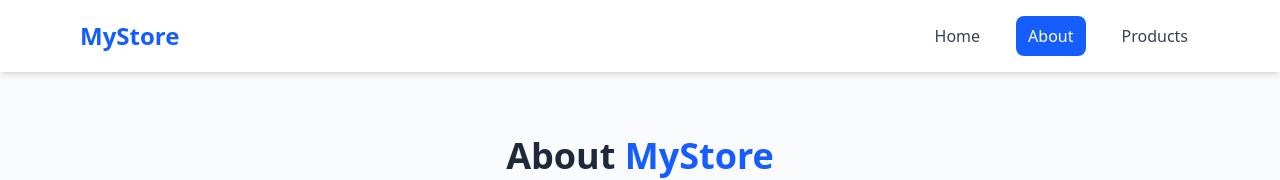
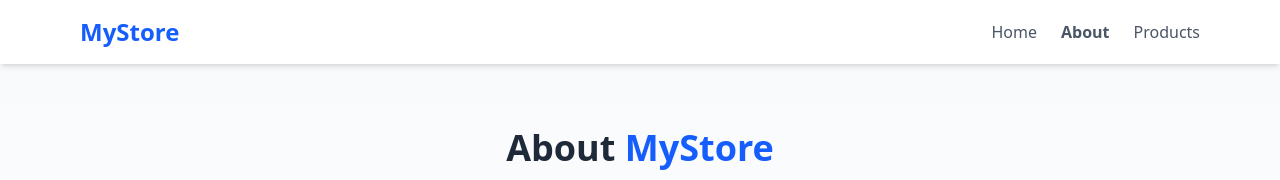
Before and after one commit to yo955/react-task, a React (Vite) app: page /about in a window 1280 px wide. Shown: the top 180 px of the page. Built offline with nearby package versions, Linux system fonts and the light colour scheme.

Commit message:
add filter by Category

```diff
--- a/src/components/common/Header.tsx
+++ b/src/components/common/Header.tsx
@@ -1,6 +1,11 @@
 import { Link, NavLink } from "react-router-dom";
 import MobileMenu from "./MobileMenu";
 
+const NavLinks = [
+  { name: "Home", path: "/" },
+  { name: "About", path: "/about" },
+  { name: "Products", path: "/products" },
+];
 const Header = () => {
   return (
     <header className="bg-white shadow-md sticky top-0 z-50">
@@ -15,39 +20,18 @@ const Header = () => {
 
         {/* Navigation */}
         <nav className="space-x-6 hidden md:flex">
+          {NavLinks.map((link) => (
             <NavLink
-            to="/"
+              key={link.name}
+              to={link.path}
               className={({ isActive }) =>
-              `px-3 py-2 rounded-lg font-medium transition-all duration-200 ${isActive
-                ? "bg-blue-600 text-white"
-                : "text-gray-700 hover:bg-blue-50 hover:text-blue-600"
+                `text-gray-600 hover:text-blue-600 transition-colors duration-200 ${isActive ? "font-semibold text-blue-600" : ""
                 }`
               }
             >
-            Home
+              {link.name}
             </NavLink>
-          <NavLink
-            to="/about"
-            className={({ isActive }) =>
-              `px-3 py-2 rounded-lg font-medium transition-all duration-200 ${isActive
-                ? "bg-blue-600 text-white"
-                : "text-gray-700 hover:bg-blue-50 hover:text-blue-600"
-              }`
-            }
-          >
-            About
-          </NavLink>
-          <NavLink
-            to="/products"
-            className={({ isActive }) =>
-              `px-3 py-2 rounded-lg font-medium transition-all duration-200 ${isActive
-                ? "bg-blue-600 text-white"
-                : "text-gray-700 hover:bg-blue-50 hover:text-blue-600"
-              }`
-            }
-          >
-            Products
-          </NavLink>
+          ))}
         </nav>
 
         {/* Mobile Menu Button */}
--- a/src/components/products/ProductList.tsx
+++ b/src/components/products/ProductList.tsx
@@ -1,18 +1,47 @@
+import { useState } from "react";
 import ProductCard from "./ProductCard";
 import { useGetProducts } from "../../hooks";
 
+const categories = [
+  { key: "all", label: "all" },
+  { key: "men's clothing", label: "men's clothing" },
+  { key: "women's clothing", label: "women's clothing" },
+  { key: "electronics", label: "electronics" },
+  { key: "jewelery", label: "jewelery" },
+];
+
 const ProductList = ({ limit }: { limit?: number }) => {
-  const { products, loading, error } = useGetProducts(limit);
-
-  if (loading) return <p>جاري التحميل...</p>;
-  if (error) return <p className="text-red-500">{error}</p>;
-  if (products.length === 0) return <p>لا توجد منتجات.</p>;
+  const [category, setCategory] = useState<string>("all");
+  const { products, loading, error } = useGetProducts(limit, category);
 
   return (
-    <div className="grid gap-6 sm:grid-cols-2 lg:grid-cols-3">
-      {products.map((product) => (
-        <ProductCard key={product.id} product={product}/>
-      ))}
+    <div>
+      {/* Filter By Category*/}
+      <div className="flex gap-3 mb-6 flex-wrap">
+        {categories.map((cat) => (
+          <button
+            key={cat.key}
+            onClick={() => setCategory(cat.key)}
+            className={`px-4 py-2 rounded-lg text-sm font-medium transition ${category === cat.key
+              ? "bg-blue-600 text-white"
+              : "bg-gray-100 hover:bg-gray-200"
+              }`}
+          >
+            {cat.label}
+          </button>
+        ))}
+      </div>
+
+      {loading && <p>جاري التحميل...</p>}
+      {error && <p className="text-red-500">{error}</p>}
+      {!loading && products.length === 0 && <p>لا توجد منتجات.</p>}
+
+      {/* Products List*/}
+      <div className="grid gap-6 sm:grid-cols-2 lg:grid-cols-3">
+        {products.map((product) => (
+          <ProductCard key={product.id} product={product} />
+        ))}
+      </div>
     </div>
   );
 };
--- a/src/hooks/useGetProducts.ts
+++ b/src/hooks/useGetProducts.ts
@@ -1,9 +1,9 @@
 import { useEffect, useState } from "react";
-import { getAllProducts } from "../services/getAllProducts";
 import { AxiosError } from "axios";
 import type { Product } from "../types";
+import { getAllProducts } from "../services";
 
-export const useGetProducts = (limit?: number) => {
+export const useGetProducts = (limit?: number, category?: string) => {
   const [products, setProducts] = useState<Product[]>([]);
   const [loading, setLoading] = useState(true);
   const [error, setError] = useState<string | null>(null);
@@ -12,7 +12,7 @@ export const useGetProducts = (limit?: number) => {
     const fetchData = async () => {
       try {
         setLoading(true);
-        const data = await getAllProducts();
+        const data = await getAllProducts(category);
         setProducts(limit ? data.slice(0, limit) : data);
       } catch (err: unknown) {
         if (err instanceof AxiosError) {
@@ -26,8 +26,7 @@ export const useGetProducts = (limit?: number) => {
     };
 
     fetchData();
-
-  }, [limit]);
+  }, [limit, category]);
 
   return { products, loading, error };
 };
--- a/src/pages/ProductDetails.tsx
+++ b/src/pages/ProductDetails.tsx
@@ -11,7 +11,7 @@ const ProductDetails = () => {
 
 
 
-  if (!product) return <p className="text-center py-10">Loading...</p>;
+  if (!product) return <p className="text-center py-10">Product not found.</p>;
 
   return (
     <div className="container mx-auto py-10 flex flex-col md:flex-row gap-10">
--- a/src/services/getAllProducts.ts
+++ b/src/services/getAllProducts.ts
@@ -1,9 +1,11 @@
 import type { Product } from "../types";
 import { api } from "./api";
 
-
-
-export const getAllProducts = async (): Promise<Product[]> => {
+export const getAllProducts = async (category?: string): Promise<Product[]> => {
+  if (category && category !== "all") {
+    const { data } = await api.get<Product[]>(`/products/category/${category}`);
+    return data;
+  }
   const { data } = await api.get<Product[]>("/products");
   return data;
 };
```
Lines whose indentation alone changed are shown as unchanged.
